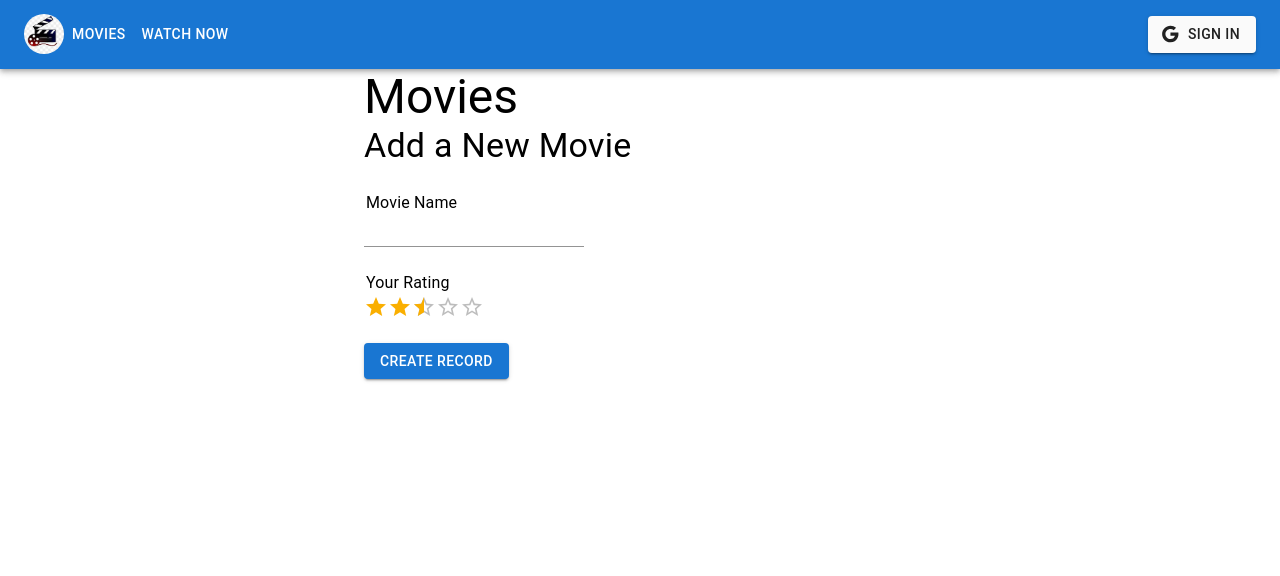
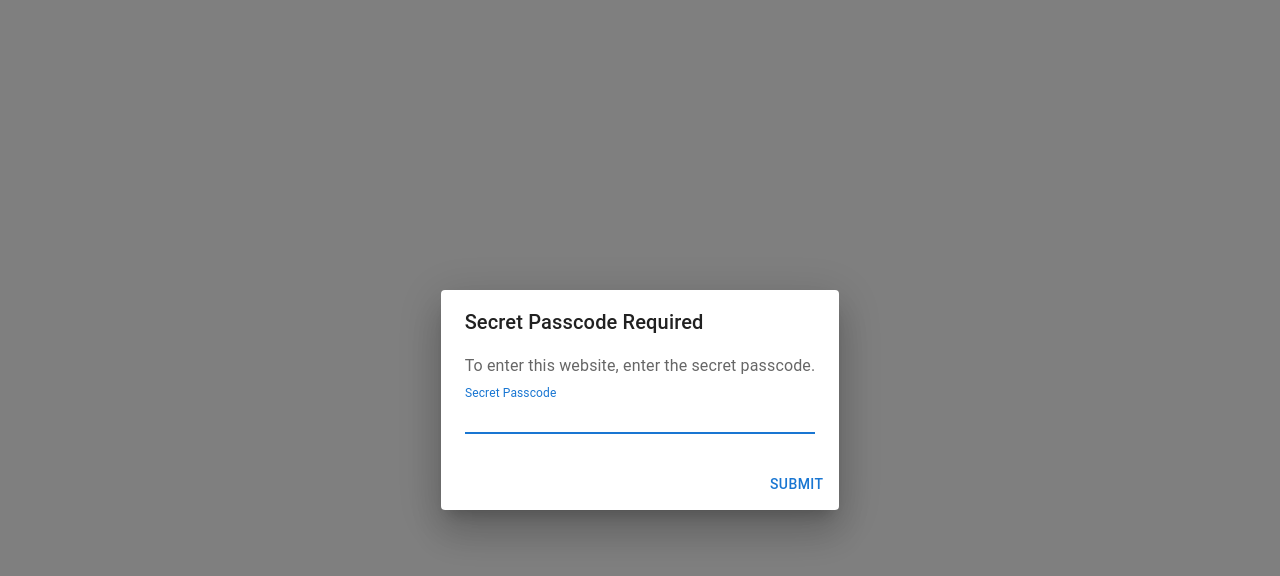
Before and after one commit to vishnun/movies-at-2114, a React (Create React App) app: page /movies in a window 1280 px wide. Shown: the top 576 px of the page. Built offline with nearby package versions, Linux system fonts and the light colour scheme.

Commit message:
Adding a gate for secret passcode

```diff
--- a/src/App.tsx
+++ b/src/App.tsx
@@ -1,11 +1,38 @@
-import React from 'react';
+import React, {useEffect} from 'react';
 import {BrowserRouter as Router, Route, Routes} from 'react-router-dom';
 import Home from "./components/Home";
 import Movies from "./components/Movies";
 import {AuthProvider} from "./components/contexts/AuthContext";
+import {Button, Dialog, DialogActions, DialogContent, DialogContentText, DialogTitle, TextField} from "@mui/material";
+import {decrypt, encrypt} from "./components/modules/Encryption";
 
 function App() {
+    const [open, setOpen] = React.useState(false);
+    const [authorizedAccess, setAuthorizedAccess] = React.useState(false);
+    const [inputValue, setInputValue] = React.useState('');
+    const handleSubmit = () => {
+        setOpen(false);
+        let encryptedTest = "U2FsdGVkX1/BJporcXlmP2AmVJhbHbu2raOcK/H9HLw=";
+        const encryptedInputValue = encrypt(inputValue, 'magic-masala');
+        if (decrypt(encryptedInputValue, 'magic-masala') === decrypt(encryptedTest, 'magic-masala')) {
+            setAuthorizedAccess(true);
+            setOpen(false);
+        } else {
+            setAuthorizedAccess(false);
+            setOpen(true);
+        }
+    }
+
+    useEffect(() => {
+        setOpen(!authorizedAccess);
+    }, [authorizedAccess]);
+
+    const handleInputChange = (event: any) => {
+        setInputValue(event.target.value);
+    }
+
     return (
+        (authorizedAccess) ? (
             <AuthProvider>
                 <Router>
                     <Routes>
@@ -14,6 +41,28 @@ function App() {
                     </Routes>
                 </Router>
             </AuthProvider>
+        ) : (
+            <Dialog open={open}>
+                <DialogTitle>Secret Passcode Required</DialogTitle>
+                <DialogContent>
+                    <DialogContentText>
+                        To enter this website, enter the secret passcode.
+                    </DialogContentText>
+                    <TextField
+                        autoFocus
+                        margin="dense"
+                        id="secret-passcode"
+                        label="Secret Passcode"
+                        fullWidth
+                        variant="standard"
+                        onChange={handleInputChange}
+                    />
+                </DialogContent>
+                <DialogActions>
+                    <Button onClick={handleSubmit}>Submit</Button>
+                </DialogActions>
+            </Dialog>
+        )
     );
 }
 
--- a/src/components/contexts/AuthContext.tsx
+++ b/src/components/contexts/AuthContext.tsx
@@ -30,24 +30,26 @@ export const AuthProvider = ({children}: { children: React.ReactNode }) => {
     // Load authentication info from localStorage on component initialization
     useEffect(() => {
         const savedUserAuthInfo = localStorage.getItem(USER_LOCAL_STORAGE_KEY);
+        let isAuthenticated, userData;
         if (savedUserAuthInfo) {
             const parsedAuthInfo = JSON.parse(savedUserAuthInfo);
-            const {isAuthenticated, userData} = parsedAuthInfo.isAuthenticated;
+            isAuthenticated = parsedAuthInfo.isAuthenticated;
+            userData = parsedAuthInfo.userData;
 
             if (isAuthenticated) {
                 setAuthenticated(true);
                 setUser(userData.user);
+                gapi.client.setToken(userData.user);
             }
         }
 
         const savedProfileAuthInfo = localStorage.getItem(PROFILE_LOCAL_STORAGE_KEY);
-        if (savedProfileAuthInfo) {
+        if (isAuthenticated && savedProfileAuthInfo) {
             const parsedAuthInfo = JSON.parse(savedProfileAuthInfo);
             const profileData = parsedAuthInfo.profileData;
             setProfile(profileData.profile);
         }
     }, [authenticated]);
-
 
     // Function to save authentication info to localStorage
     const saveUserAuthInfoToStorage = (
@@ -94,6 +96,7 @@ export const AuthProvider = ({children}: { children: React.ReactNode }) => {
         setUser(codeResponse);
         setAuthenticated(true);
         saveUserAuthInfoToStorage(true, {user: codeResponse});
+        fetchUserProfile().then(r => void 0);
     };
 
     const onError = (error: Pick<TokenResponse, "error">) => {
@@ -111,31 +114,6 @@ export const AuthProvider = ({children}: { children: React.ReactNode }) => {
         onError,
         scope: googleSignInScopes.join(' '),
     });
-
-
-    // useEffect(() => {
-    //     // Check if the user is already authenticated on page load
-    //     const checkAuthentication = async () => {
-    //         try {
-    //             // Use the login function to initiate the Google OAuth flow
-    //             await signIn();
-    //
-    //             // Update the 'authenticated' state if the login was successful
-    //             setAuthenticated(true);
-    //         } catch (error) {
-    //             // Handle any errors that occur during authentication check
-    //             console.error('Error checking authentication:', error);
-    //         }
-    //     };
-    //
-    //     checkAuthentication().then(r => console.log(r));
-    // }, [signIn]);
-
-    useEffect(() => {
-        if (authenticated) {
-            fetchUserProfile().then(r => void 0);
-        }
-    }, [authenticated])
 
     const signOut = () => {
         localStorage.removeItem(USER_LOCAL_STORAGE_KEY);
--- a/src/components/examples/EncryptionExample.tsx
+++ b/src/components/examples/EncryptionExample.tsx
@@ -8,7 +8,7 @@ const EncryptionExample = () => {
     const [encryptedText, setEncryptedText] = useState('');
     const [decryptedText, setDecryptedText] = useState('');
 
-    const secretKey = 'YourSecretKey';
+    const secretKey = 'magic-masala';
 
     const handleEncrypt = () => {
         const ciphertext = CryptoJS.AES.encrypt(plainText, secretKey).toString();
@@ -28,9 +28,16 @@ const EncryptionExample = () => {
                     <div>
                         <label>Enter Text: </label>
                         <input type="text" value={plainText} onChange={(e) => setPlainText(e.target.value)}/>
+                        <br/>
+                        <button onClick={handleEncrypt}>Encrypt</button>
                     </div>
+                    <br/>
                     <div>
-                        <button onClick={handleEncrypt}>Encrypt</button>
+                        <div>
+                            <label>Enter Encrypted Text: </label>
+                            <input type="text" value={encryptedText} onChange={(e) => setEncryptedText(e.target.value)}/>
+                        </div>
+                        <br/>
                         <button onClick={handleDecrypt}>Decrypt</button>
                     </div>
                     <div>
--- /dev/null
+++ b/src/components/modules/Encryption.tsx
@@ -0,0 +1,10 @@
+import CryptoJS from "crypto-js";
+
+export const decrypt = (encryptedText: string, secretKey: string) => {
+    const bytes = CryptoJS.AES.decrypt(encryptedText, secretKey);
+    return bytes.toString(CryptoJS.enc.Utf8);
+};
+
+export const encrypt = (plainText: string, secretKey: string) => {
+    return CryptoJS.AES.encrypt(plainText, secretKey).toString();
+}
```
Lines whose indentation alone changed are shown as unchanged.
